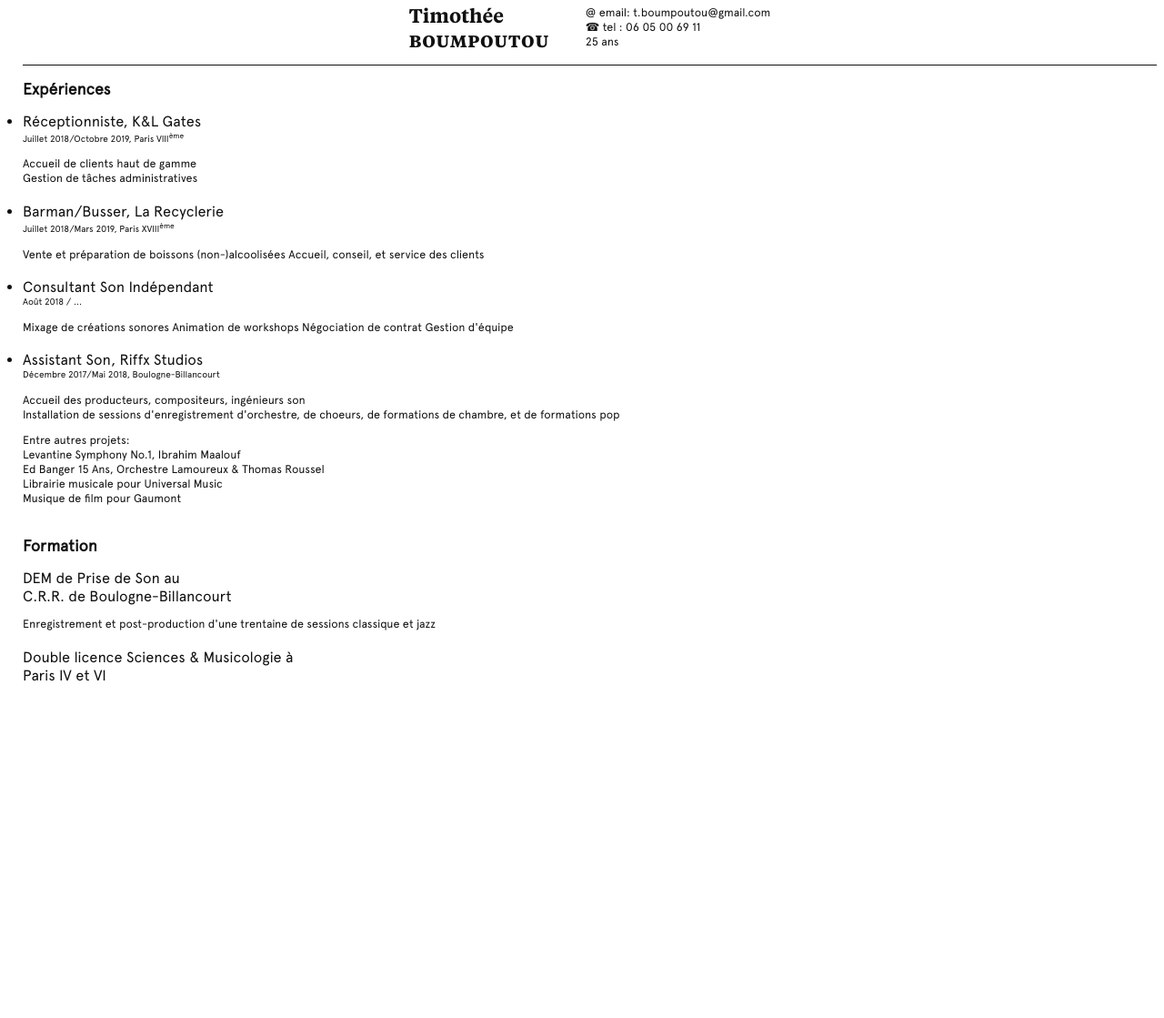
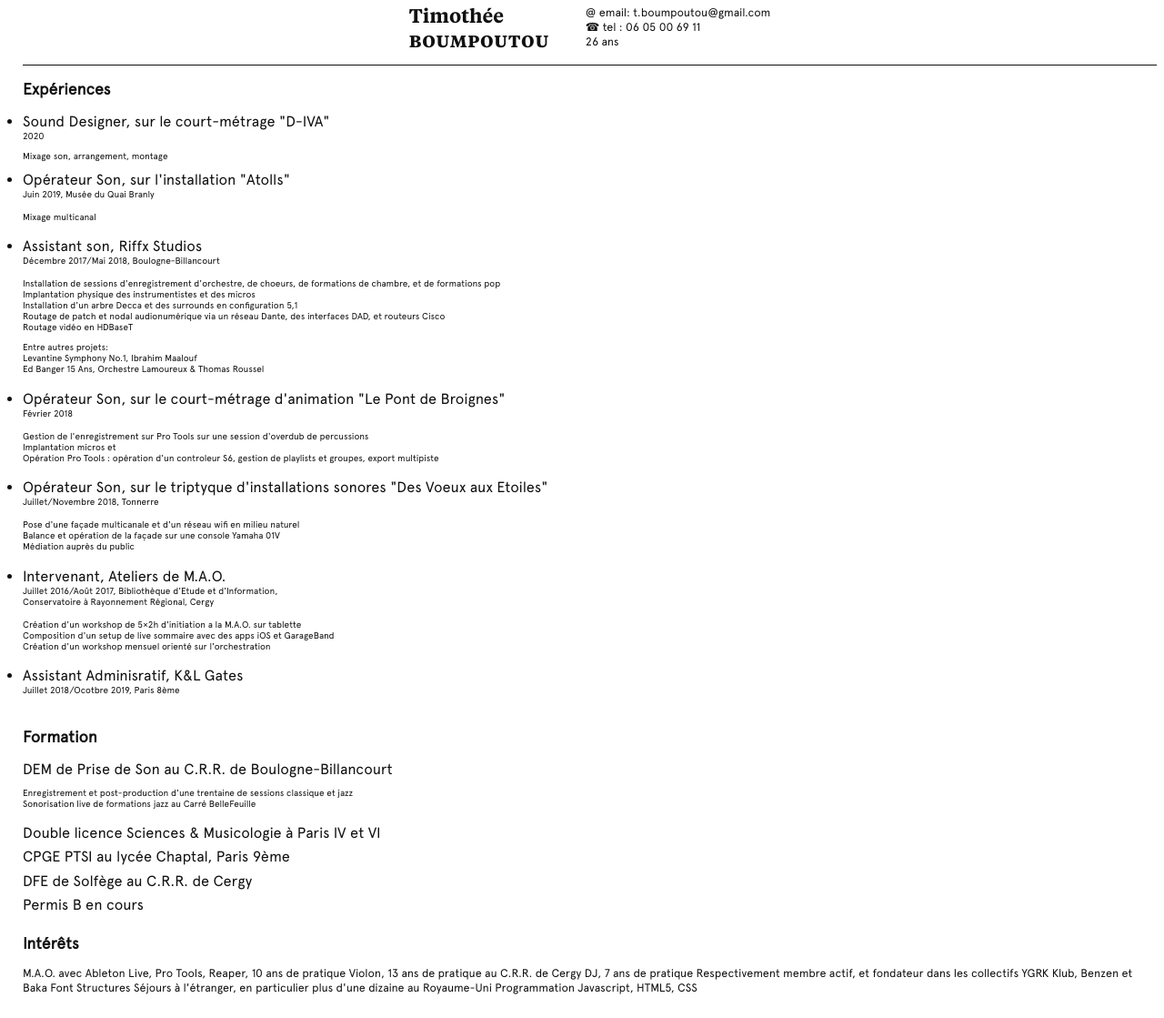
Before and after one commit to bumpewto/cv, a website built with Parcel: page index.html in a window 1280 px wide. Shown: the part 11-1130 px from the top of the page at 91% size. Before the commit the page ends 800 px from the top, so only its background shows below. Built offline with nearby package versions, Linux system fonts and the light colour scheme.

Commit message:
chore: update cv

```diff
--- a/index.html
+++ b/index.html
@@ -16,68 +16,126 @@
           <ul>
             <li>@ email: t.boumpoutou@gmail.com</li>
             <li>☎ tel : 06 05 00 69 11</li>
-        <li>25 ans</li>
+            <li>26 ans</li>
           </ul>
         </div>
             <section>
       <div>
         <h2>Expériences</h2>
         <div class="textblock">
-          <h3 class="xp">Réceptionniste, K&L Gates</h3>
-          <h4>Juillet 2018/Octobre 2019, Paris VIII<sup>ème</sup></h4>
+        <h3 class="xp">Sound Designer, sur le court-métrage "D-IVA"</h3>
+          <h4>2020</h'>
             <p>
-          Accueil de clients haut de gamme<br/>
-          Gestion de tâches administratives
+          Mixage son, arrangement, montage
+            </p>
+        <div class="textblock">
+          <h3 class="xp">Opérateur Son, sur l'installation "Atolls"</h3>
+          <h4>Juin 2019, Musée du Quai Branly</h4>
+          <p>
+            Mixage multicanal
           </p>
         </div>
         <div class="textblock">
-          <h3 class="xp">Barman/Busser, La Recyclerie</h3>
-          <h4>Juillet 2018/Mars 2019, Paris XVIII<sup>ème</sup></h4>
-          <p>
-          Vente et préparation de boissons (non-)alcoolisées
-          Accueil, conseil, et service des clients
-          </p>
-        </div>
-        <div class="textblock">
-          <h3 class="xp">Consultant Son Indépendant</h3>
-          <h4>Août 2018 / ...</h4>
-          <p>
-          Mixage de créations sonores
-          Animation de workshops
-          Négociation de contrat
-          Gestion d'équipe
-          </p>
-        </div>
-          <div class="textblock">
-            <h3 class="xp">Assistant Son, Riffx Studios</h3>
+          <h3 class="xp">Assistant son, Riffx Studios</h3>
           <h4>Décembre 2017/Mai 2018, Boulogne-Billancourt</h4>
           <p>
-              Accueil des producteurs, compositeurs, ingénieurs son <br/>
-              Installation de sessions d'enregistrement d'orchestre, de choeurs, de formations de
-              chambre, et de formations pop <br />
+            Installation de sessions d'enregistrement d'orchestre, de choeurs,
+            de formations de chambre, et de formations pop <br />
+            Implantation physique des instrumentistes et des micros <br />
+            Installation d'un arbre Decca et des surrounds en configuration 5,1
+            <br />
+            Routage de patch et nodal audionumérique via un réseau Dante, des
+            interfaces DAD, et routeurs Cisco <br />
+            Routage vidéo en HDBaseT
           </p>
           <p>
             Entre autres projets: <br />
             Levantine Symphony No.1, Ibrahim Maalouf <br />
-              Ed Banger 15 Ans, Orchestre Lamoureux & Thomas Roussel <br />
-              Librairie musicale pour Universal Music <br/>
-              Musique de film pour Gaumont
+            Ed Banger 15 Ans, Orchestre Lamoureux & Thomas Roussel
           </p>
+        </div>
+        <div class="textblock">
+          <h3 class="xp">
+            Opérateur Son, sur le court-métrage d'animation "Le Pont de
+            Broignes"
+          </h3>
+          <h4>Février 2018</h4>
+          <p>
+            Gestion de l'enregistrement sur Pro Tools sur une session d'overdub
+            de percussions <br />
+            Implantation micros et<br />
+            Opération Pro Tools : opération d'un controleur S6, gestion de
+            playlists et groupes, export multipiste
+          </p>
+        </div>
+        <div class="textblock">
+          <h3 class="xp">
+            Opérateur Son, sur le triptyque d'installations sonores "Des Voeux
+            aux Etoiles"
+          </h3>
+          <h4>Juillet/Novembre 2018, Tonnerre</h4>
+          <p>
+            Pose d'une façade multicanale et d'un réseau wifi en milieu naturel
+            <br />
+            Balance et opération de la façade sur une console Yamaha 01V <br />
+            Médiation auprès du public
+          </p>
+        </div>
+        <div class="textblock">
+          <h3 class="xp">
+            Intervenant, Ateliers de M.A.O.
+          </h3>
+          <h4>
+            Juillet 2016/Août 2017, Bibliothèque d'Etude et d'Information,<br />
+            Conservatoire à Rayonnement Régional, Cergy
+          </h4>
+          <p>
+            Création d'un workshop de 5×2h d'initiation a la M.A.O. sur tablette
+            <br />
+            Composition d'un setup de live sommaire avec des apps iOS et
+            GarageBand<br />
+            Création d'un workshop mensuel orienté sur l'orchestration <br />
+          </p>
+        </div>
+        <div class="textblock">
+          <h3 class="xp">Assistant Adminisratif, K&L Gates</h3>
+          <h4>Juillet 2018/Ocotbre 2019, Paris 8ème</h4>
+
       </div>
       <div>
         <h2>Formation</h2>
         <div class="textblock">
-          <h3>DEM de Prise de Son au <br/>
-          C.R.R. de Boulogne-Billancourt</h3>
+          <h3>DEM de Prise de Son au C.R.R. de Boulogne-Billancourt</h3>
           <p>
-            Enregistrement et post-production d'une trentaine de sessions classique et jazz <br />
+            Enregistrement et post-production d'une trentaine de sessions
+            classique et jazz <br />
+            Sonorisation live de formations jazz au Carré BelleFeuille
           </p>
         </div>
         <div class="textblock">
-          <h3>Double licence Sciences & Musicologie à <br/>
-          Paris IV et VI</h3>
+          <h3>Double licence Sciences & Musicologie à Paris IV et VI</h3>
           <!--  <p>Étude de l'acoustique, traitement du signal,</p> -->
         </div>
+        <div class="textblock">
+          <h3>CPGE PTSI au lycée Chaptal, Paris 9ème</h3>
+        </div>
+        <div class="textblock">
+          <h3>DFE de Solfège au C.R.R. de Cergy</h3>
+        </div>
+        <div class="textblock">
+          <h3>Permis B en cours</h3>
+        </div>
+      </div>
+      <h2>Intérêts</h2>
+              <div class="textblock">
+              <p>
+             M.A.O. avec Ableton Live, Pro Tools, Reaper, 10 ans de pratique
+            Violon, 13 ans de pratique au C.R.R. de Cergy
+            DJ, 7 ans de pratique
+            Respectivement membre actif, et fondateur dans les collectifs YGRK Klub, Benzen et Baka Font Structures
+          Séjours à l'étranger, en particulier plus d'une dizaine au Royaume-Uni
+          Programmation Javascript, HTML5, CSS
+          </p>
 </div>
     </section>
   </body>
--- a/package.json
+++ b/package.json
@@ -1,6 +1,6 @@
 {
   "name": "cv",
-  "version": "0.0.2",
+  "version": "0.0.3",
   "main": "index.html",
   "license": "MIT",
   "private": true,
```
Also changed, not shown: general/index.html (added, +89 -0 lines). Lines whose indentation alone changed are shown as unchanged.
